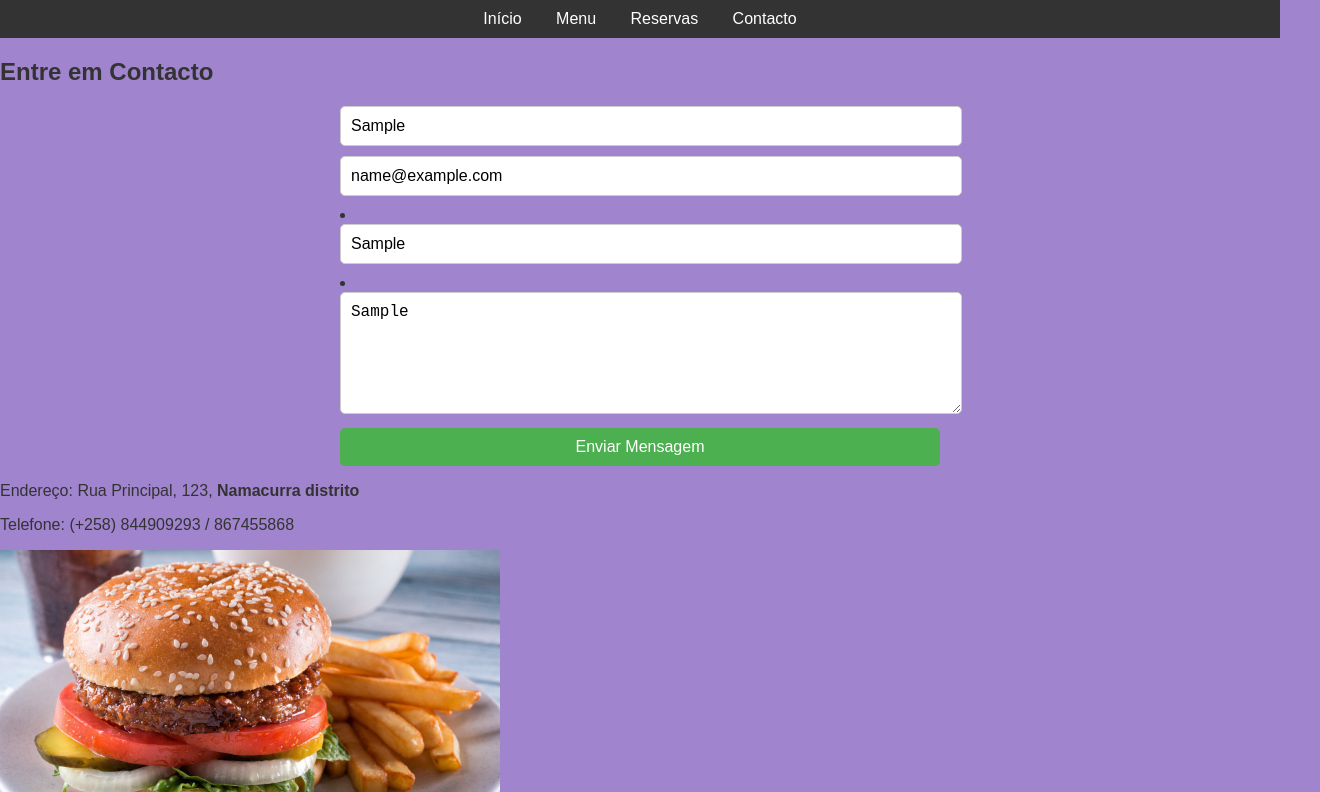
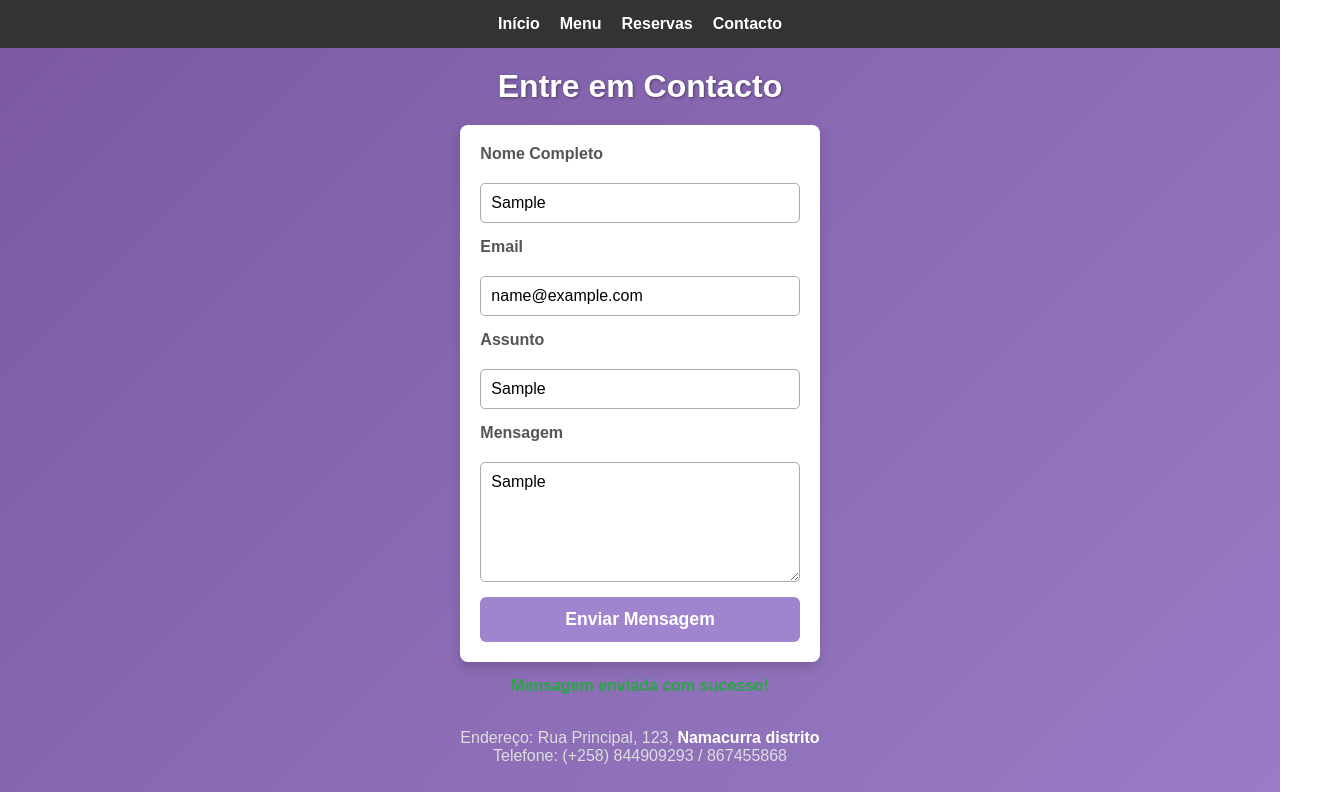
Before and after one commit to Quinito-pedro/sabores-da-terra, a plain HTML site: page contacto.html in a window 1280 px wide. Both pictures are taken after typing "Sample", "name@example.com", "Sample", "Sample" into the empty fields and a click on the button "Enviar Mensagem". Shown: the top 792 px of the page, 1320 px wide, since content can reach past the window. Drawn offline with Linux system fonts and the light colour scheme.

Commit message:
Update contacto.html
Adualizei

```diff
--- a/contacto.html
+++ b/contacto.html
@@ -1,68 +1,180 @@
 <!DOCTYPE html>
 <html lang="pt">
 <head>
-    <meta charset="UTF-8">
-    <meta name="viewport" content="width=device-width, initial-scale=1.0">
+  <meta charset="UTF-8" />
+  <meta name="viewport" content="width=device-width, initial-scale=1" />
   <title>Contacto - Sabores da Terra</title>
-    <link rel="stylesheet" href="styles.css">
   <style>
+    * {
+      margin: 0;
+      padding: 0;
+      box-sizing: border-box;
+    }
+
     body {
+      font-family: Arial, sans-serif;
+      background: linear-gradient(135deg, #7a59a1, #a084ce);
+      display: flex;
+      flex-direction: column;
+      min-height: 100vh;
+      color: #fff;
+    }
+
+    nav {
+      background-color: #333;
+      padding: 15px;
+      display: flex;
+      justify-content: center;
+      gap: 20px;
+      flex-wrap: wrap;
+    }
+
+    nav a {
+      color: #fff;
+      text-decoration: none;
+      font-weight: bold;
+      font-size: 1rem;
+      transition: color 0.3s;
+    }
+
+    nav a:hover,
+    nav a:focus {
+      color: #cbb1ff;
+      outline: none;
+    }
+
+    main {
+      flex: 1;
+      display: flex;
+      flex-direction: column;
+      align-items: center;
+      padding: 20px;
+      text-align: center;
+      max-width: 600px;
+      margin: 0 auto;
+      width: 100%;
+    }
+
+    h1 {
+      margin-bottom: 20px;
+      font-weight: 700;
+      font-size: 2rem;
+      text-shadow: 1px 1px 3px rgba(0,0,0,0.4);
+    }
+
+    form {
+      display: flex;
+      flex-direction: column;
+      gap: 15px;
+      width: 100%;
+      color: #333;
+      background: #fff;
+      padding: 20px;
+      border-radius: 8px;
+      box-shadow: 0 6px 12px rgba(0,0,0,0.15);
+    }
+
+    label {
+      font-weight: 600;
+      margin-bottom: 5px;
+      color: #555;
+      text-align: left;
+    }
+
+    input, textarea {
+      width: 100%;
+      padding: 10px;
+      font-size: 1rem;
+      border: 1.5px solid #aaa;
+      border-radius: 5px;
+      transition: border-color 0.3s;
+      font-family: inherit;
+    }
+
+    input:focus, textarea:focus {
+      border-color: #7a59a1;
+      outline: none;
+      box-shadow: 0 0 5px #7a59a1;
+    }
+
+    textarea {
+      min-height: 120px;
+      resize: vertical;
+    }
+
+    button {
+      padding: 12px;
+      font-size: 1.1rem;
+      background-color: #7a59a1;
+      color: white;
+      border: none;
+      border-radius: 6px;
+      cursor: pointer;
+      font-weight: 700;
+      transition: background-color 0.3s;
+    }
+
+    button:hover,
+    button:focus {
       background-color: #a084ce;
+      outline: none;
     }
-        /* Estilo do rodapé */
+
+    #form-feedback {
+      margin-top: 15px;
+      font-weight: 600;
+      min-height: 1.4em;
+      color: #ff4444; /* erro padrão */
+      text-align: center;
+    }
+
+    #form-feedback.sucesso {
+      color: #28a745;
+    }
+
+    #info-contacto {
+      margin-top: 30px;
+      color: #ddd;
+      text-align: center;
+      font-size: 1rem;
+    }
+
+    #info-contacto b {
+      color: #fff;
+    }
+
+    img {
+      max-width: 100%;
+      margin-top: 30px;
+      border-radius: 12px;
+      box-shadow: 0 6px 10px rgba(0,0,0,0.25);
+    }
+
     footer {
-            background-color: #000; /* Cor preta */
-            color: white; /* Cor do texto em branco */
+      background-color: #000;
+      color: white;
       text-align: center;
       padding: 20px;
-            position: relative;
-            bottom: 0;
-            width: 100%;
+      font-size: 0.9rem;
+      user-select: none;
     }
 
     footer p {
       margin: 5px 0;
     }
 
-        /* Estilo para a área de mensagem maior */
-        #contato-mensagem {
-            width: 100%;
-            height: 100px; /* Aumenta a altura da área de texto */
-            padding: 10px;
-            font-size: 16px;
-            border: 1px solid #ccc;
-            border-radius: 5px;
+    @media (max-width: 600px) {
+      main {
+        padding: 15px;
       }
 
-        /* Estilo geral do formulário */
       form {
-            display: flex;
-            flex-direction: column;
-            gap: 10px;
-            max-width: 600px;
-            margin: 0 auto;
+        padding: 15px;
       }
 
-        input, textarea {
-            padding: 10px;
-            font-size: 16px;
-            border: 1px solid #ccc;
-            border-radius: 5px;
-            width: 100%;
+      nav a {
+        font-size: 0.9rem;
       }
-
-        button {
-            padding: 10px;
-            font-size: 16px;
-            background-color: #4CAF50;
-            color: white;
-            border: none;
-            border-radius: 5px;
-            cursor: pointer;
-        }
-
-        button:hover {
-            background-color: #45a049;
     }
   </style>
 </head>
@@ -70,30 +182,43 @@
 
   <!-- Navbar -->
   <nav>
-        <a href="index.html">Início</a>
-        <a href="menu.html">Menu</a>
-        <a href="reservas.html">Reservas</a>
-        <a href="contacto.html">Contacto</a>
+    <a href="index.html" tabindex="1">Início</a>
+    <a href="menu.html" tabindex="2">Menu</a>
+    <a href="reservas.html" tabindex="3">Reservas</a>
+    <a href="contacto.html" tabindex="4">Contacto</a>
   </nav>
 
-    <!-- Seção de Contato -->
+  <!-- Conteúdo principal -->
+  <main>
     <section id="contacto">
       <h1>Entre em Contacto</h1>
-        <form id="form-contacto" onsubmit="return validarContacto()">
-            <input type="text" id="contato-nome" placeholder="Nome Completo" required>
-            <input type="email" id="contato-email" placeholder="Email" required>
-            <li><input type="text" id="contato-assunto" placeholder="Assunto" required></li>
-            <li><textarea id="contato-mensagem" placeholder="Mensagem" required></textarea></li>
+      <form id="form-contacto" onsubmit="return validarContacto()" novalidate>
+        <label for="contato-nome">Nome Completo</label>
+        <input type="text" id="contato-nome" name="contato-nome" placeholder="Seu nome completo" required>
+
+        <label for="contato-email">Email</label>
+        <input type="email" id="contato-email" name="contato-email" placeholder="Seu email" required>
+
+        <label for="contato-assunto">Assunto</label>
+        <input type="text" id="contato-assunto" name="contato-assunto" placeholder="Assunto da mensagem" required>
+
+        <label for="contato-mensagem">Mensagem</label>
+        <textarea id="contato-mensagem" name="contato-mensagem" placeholder="Escreva sua mensagem" required></textarea>
+
         <button type="submit">Enviar Mensagem</button>
       </form>
 
-        <!-- Informações de contacto -->
+      <div id="form-feedback" role="alert" aria-live="polite"></div>
+
       <div id="info-contacto">
         <p>Endereço: Rua Principal, 123, <b>Namacurra distrito</b></p>
         <p>Telefone: (+258) 844909293 / 867455868</p>
       </div>
     </section>
-    <img src="Q.jpg" alt="">
+
+    <!-- Imagem -->
+    <img src="Q.jpg" alt="Ilustração do restaurante Sabores da Terra" />
+  </main>
 
   <!-- Rodapé -->
   <footer>
@@ -103,6 +228,39 @@
     <p>Endereço: Av. Quinitopedrol, Rua 123</p>
   </footer>
 
-    <script src="script.js"></script>
+  <script>
+    function validarContacto() {
+      const nome = document.getElementById('contato-nome').value.trim();
+      const email = document.getElementById('contato-email').value.trim();
+      const assunto = document.getElementById('contato-assunto').value.trim();
+      const mensagem = document.getElementById('contato-mensagem').value.trim();
+      const feedback = document.getElementById('form-feedback');
+
+      // Limpa mensagem anterior
+      feedback.textContent = '';
+      feedback.classList.remove('sucesso');
+
+      if (!nome || !email || !assunto || !mensagem) {
+        feedback.textContent = 'Por favor, preencha todos os campos.';
+        feedback.style.color = '#ff4444';
+        return false;
+      }
+
+      const emailRegex = /^[^\s@]+@[^\s@]+\.[^\s@]+$/;
+      if (!emailRegex.test(email)) {
+        feedback.textContent = 'Por favor, insira um email válido.';
+        feedback.style.color = '#ff4444';
+        return false;
+      }
+
+      feedback.textContent = 'Mensagem enviada com sucesso!';
+      feedback.classList.add('sucesso');
+
+      // Aqui pode enviar para backend com fetch/AJAX, etc.
+
+      return false; // evitar reload para demo
+    }
+  </script>
+
 </body>
 </html>
```
Lines whose indentation alone changed are shown as unchanged.
